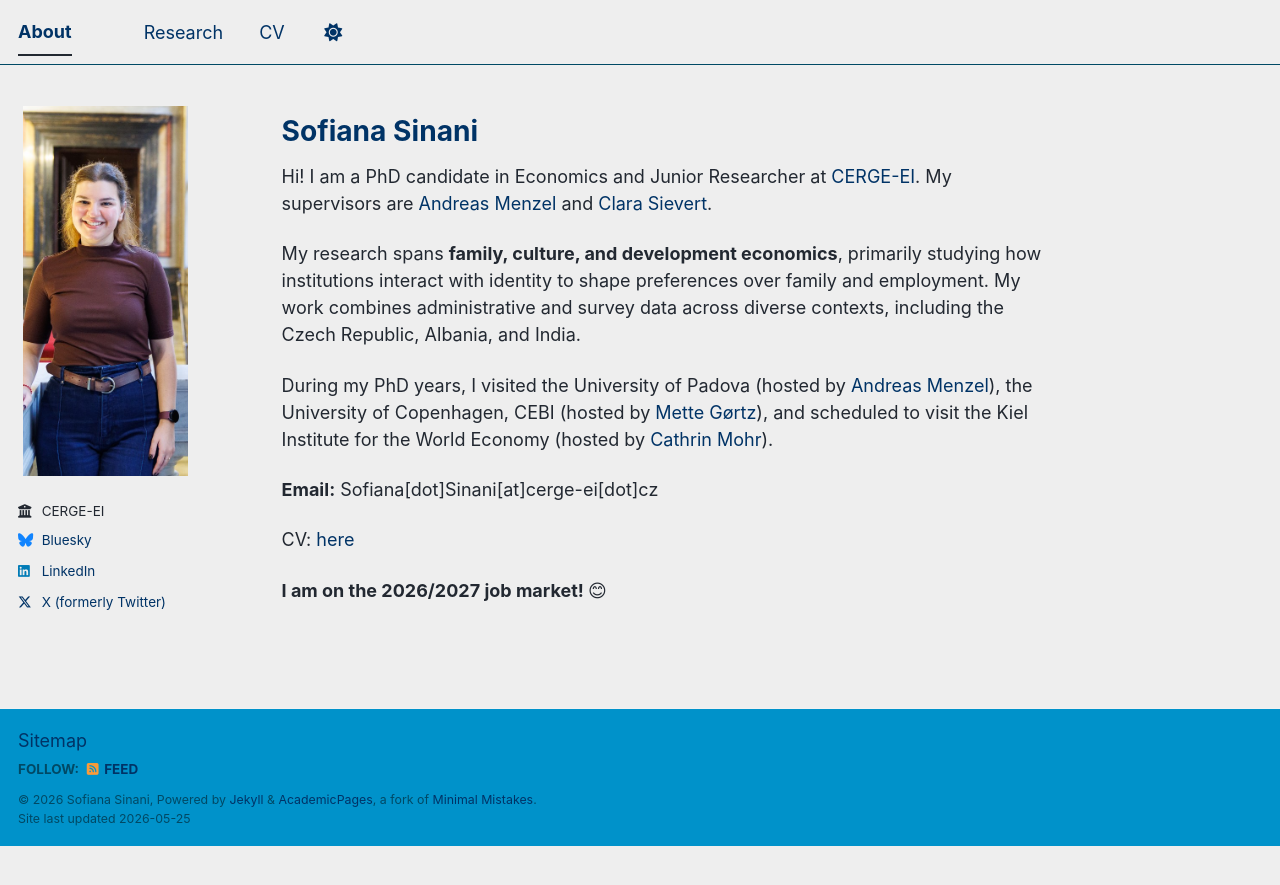
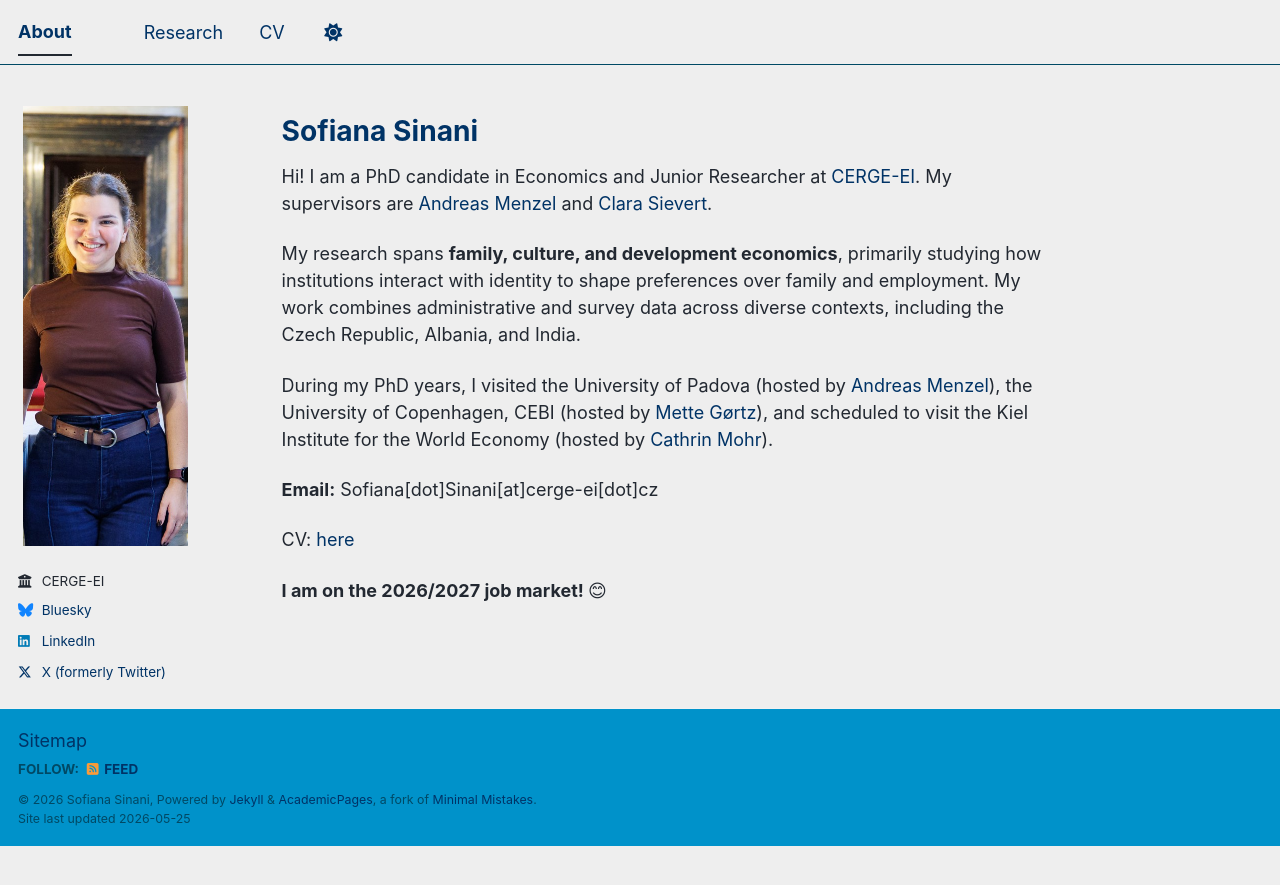
Before and after one commit to sofianasinani/sofianasinani.github.io, a Jekyll site: the page built from _pages/about.md, in a window 1280 px wide. Shown: the top 885 px of the page. Built offline with Jekyll 4.4.1, drawn with Linux system fonts in a browser that asks for light colours; a script bundle is joined from its source files by our own code; library files that are not in the unit come from our copies.

Commit message:
Update main.scss

```diff
--- a/assets/css/main.scss
+++ b/assets/css/main.scss
@@ -34,13 +34,13 @@
 ;
 
 .sidebar {
-  width: 300px !important;
-  max-width: 300px !important;
+  width: 380px !important;
+  max-width: 380px !important;
 }
 
 .author__avatar {
-  width: 300px !important;
-  height: 380px !important;
+  width: 350px !important;
+  height: 450px !important;
   border: none !important;
   box-shadow: none !important;
   border-radius: 0 !important;
@@ -48,8 +48,8 @@
 }
 
 .author__avatar img {
-  width: 300px !important;
-  height: 380px !important;
+  width: 350px !important;
+  height: 450px !important;
   object-fit: cover !important;
   object-position: top center !important;
   border: none !important;
@@ -57,21 +57,6 @@
   outline: none !important;
   border-radius: 0 !important;
   clip-path: none !important;
-}
-
-.author__avatar img:before,
-.author__avatar img:after {
-  border-radius: 0 !important;
-}
-
-.page__content a {
-  text-decoration: none !important;
-  color: #003366 !important;
-}
-
-.page__content a:hover {
-  text-decoration: underline !important;
-  color: #003366 !important;
 }
 
 .author__name {
```
